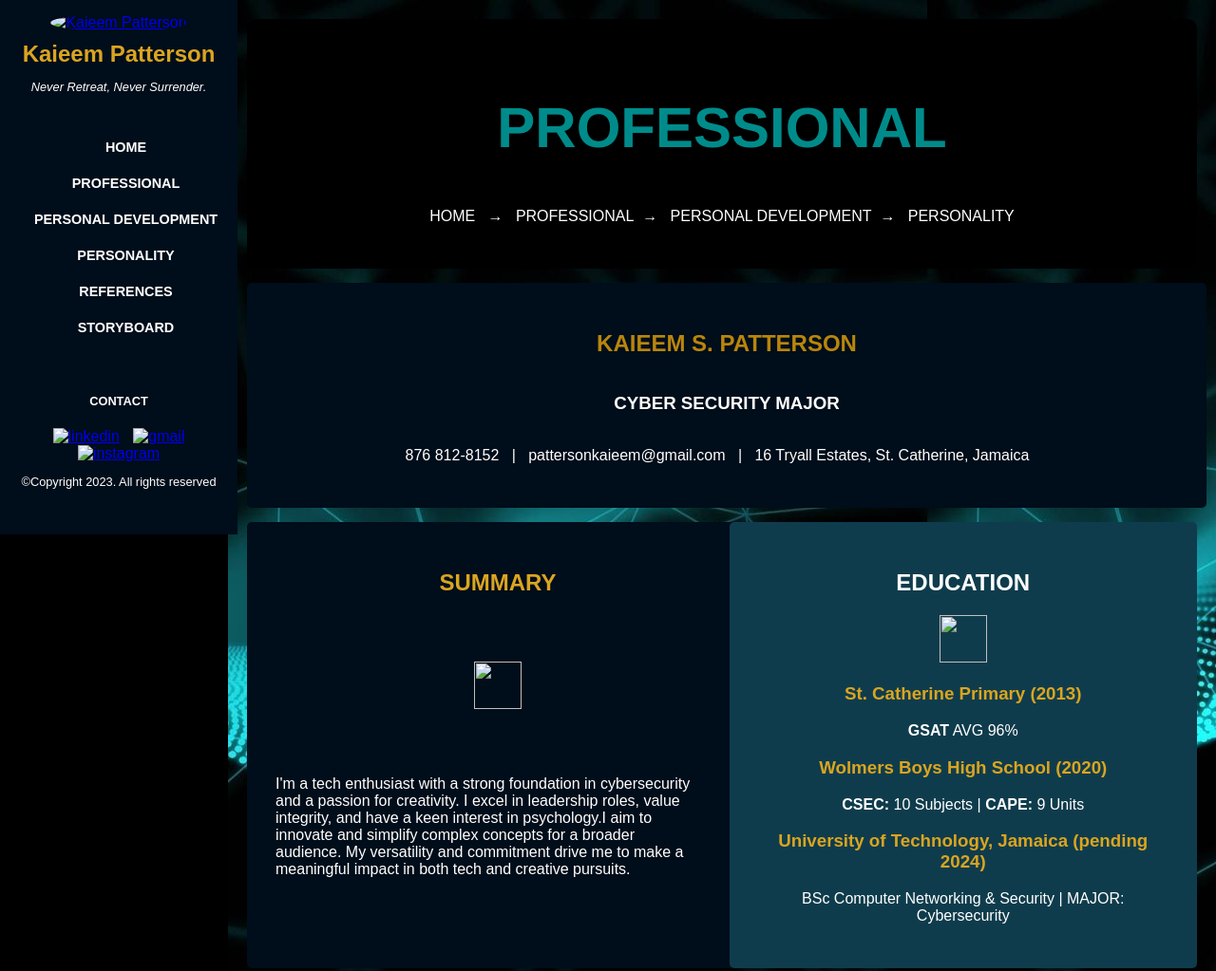
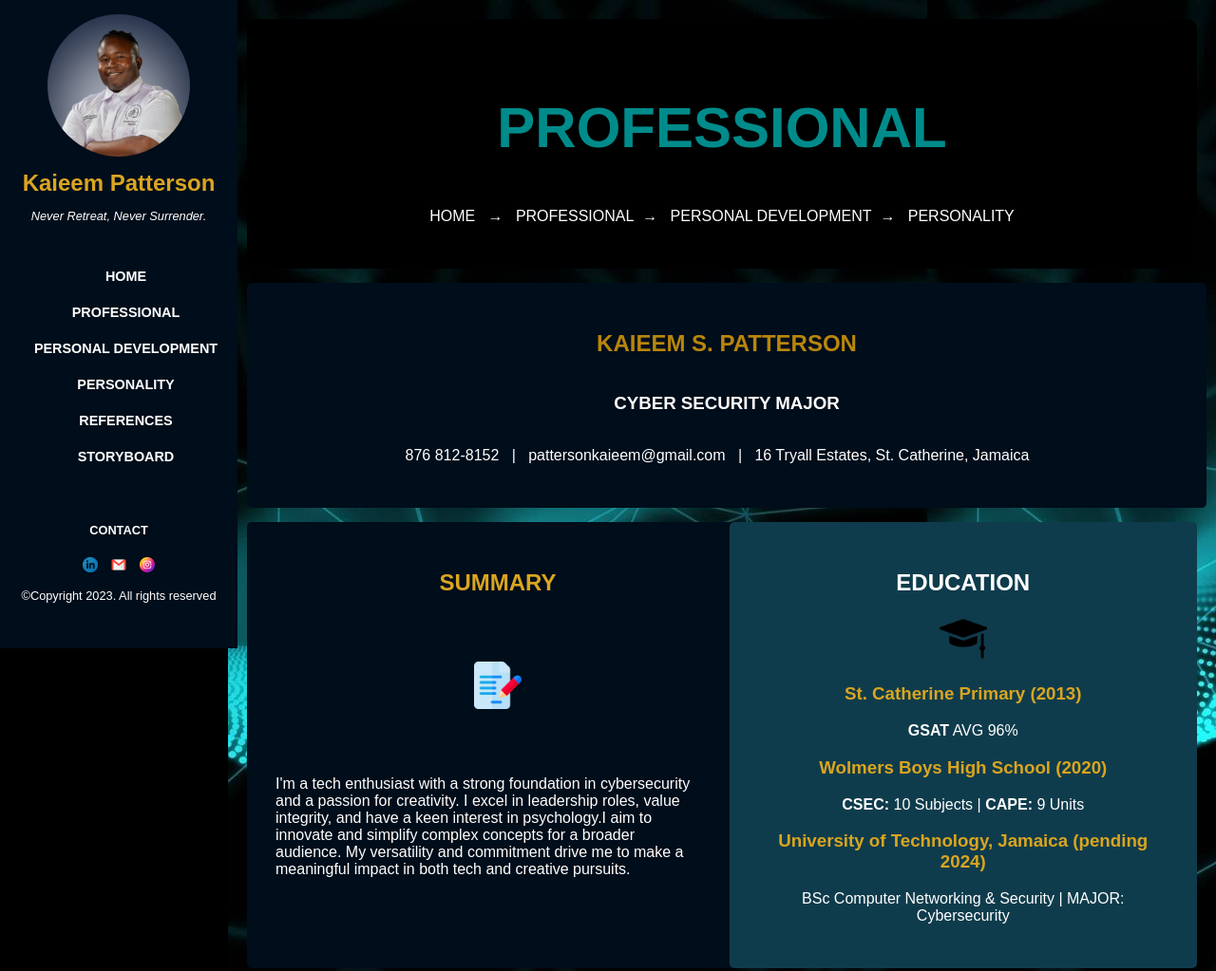
Before and after one commit to kxieem/kxieem.github.io, a plain HTML site: page page1.html in a window 1280 px wide. Shown: the top 1023 px of the page at 95% size. Drawn offline with Linux system fonts and the light colour scheme.

Commit message:
Update page1.html

```diff
--- a/page1.html
+++ b/page1.html
@@ -15,7 +15,7 @@ PAGE1
     <meta charset="UTF-8">
     <meta name="viewport" content="width=device-width, initial-scale=1.0">
     <title>Kaieem Patterson | RESUME</title>
-    <link rel="icon" href="../codes/assets/KP1.jpg" type="image/png">
+    <link rel="icon" href="./assets/KP1.jpg" type="image/png">
     <link rel="stylesheet" type="text/css" href="style.css">
 </head>
 
@@ -25,7 +25,7 @@ PAGE1
 <div id="left">
     <section id="left-head">
         <a href="mailto:pattersonkaieem@gmail.com?subject=Congratulations Mr. Patterson">
-        <img src="../codes/assets/KP1.jpg" alt="Kaieem Patterson"></a>
+        <img src="./assets/KP1.jpg" alt="Kaieem Patterson"></a>
         <h2>Kaieem Patterson</h2>
         <p><i>Never Retreat, Never Surrender.</i></p>
         &nbsp;
@@ -49,16 +49,16 @@ PAGE1
      <h5>CONTACT</h5>
         <!--LINKEDIN ICON-->
             <a href="https://www.linkedin.com/in/pattersonkaieem" target="_blank">
-             <img src="../codes/assets/ICON1.png" alt="linkedin"></a>
+             <img src="./assets/ICON1.png" alt="linkedin"></a>
 
         <!--GMAIL ICON-->
         <a href="mailto:pattersonkaieem@gmail.com">
-              <img src="../codes/assets/ICON3.png" alt="gmail"></a>
+              <img src="./assets/ICON3.png" alt="gmail"></a>
 
 
          <!--INSTAGRAM ICON-->
          <a href="https://www.instagram.com/kxieem/" target="_blank">
-             <img src="../codes/assets/ICON2.png" alt="instagram"></a>
+             <img src="./assets/ICON2.png" alt="instagram"></a>
 
 
      <p>&copy;Copyright 2023. All rights reserved</p>
@@ -92,7 +92,7 @@ PAGE1
             <h2>SUMMARY</h2>
             <!-- AN ICON -->
             <section id="insert-iconC">
-                <center><img src="../codes/assets/contract.png"></center>
+                <center><img src="./assets/contract.png"></center>
             </section>
             <p>I'm a tech enthusiast with a strong foundation in cybersecurity and a passion for creativity. I excel in leadership roles, value integrity, and have a keen interest in psychology.I aim to innovate and simplify complex concepts for a broader audience. My versatility and commitment drive me to make a meaningful impact in both tech and creative pursuits.
             </p>
@@ -102,7 +102,7 @@ PAGE1
         <h2>EDUCATION</h2>
          <!-- AN ICON -->
         <section id="insert-iconC">
-            <center><img src="../codes/assets/EDU.png"></center>
+            <center><img src="./assets/EDU.png"></center>
         </section>
         <h3>St. Catherine Primary (2013)</h3>
         <p><strong>GSAT</strong> AVG 96%</p>
@@ -116,7 +116,7 @@ PAGE1
         <h2>SKILLS</h2>
          <!-- AN ICON -->
         <section id="insert-iconC">
-            <center><img src="../codes/assets/skills.png"></center>
+            <center><img src="./assets/skills.png"></center>
         </section>
         <div class="skill">
             <p><strong>Microsoft Office Suite</strong>
@@ -230,7 +230,7 @@ PAGE1
             <h1>EXPERIENCE</h1>
              <!-- AN ICON -->
             <section id="insert-iconC">
-                <center><img src="../codes/assets/experience.png"></center>
+                <center><img src="./assets/experience.png"></center>
             </section>
             <table border="1" cellpadding="5" style="width: 100%;">
                 <tr>
@@ -296,7 +296,7 @@ PAGE1
     <h2>AWARDS</h2>
      <!-- AN ICON -->
     <section id="insert-iconC">
-        <center><img src="../codes/assets/trophy.png"></center>
+        <center><img src="./assets/trophy.png"></center>
     </section>
 
         <table border="1" cellpadding="5" cellspacing="0";>
```
